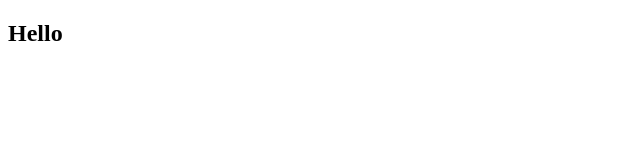
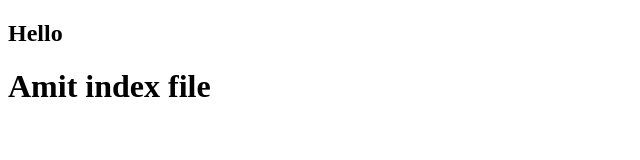
Before and after one commit to amitvariya/TestRepo, a plain HTML site: page index.html in a window 1280 px wide. Shown: the whole page, without its empty margins (0-640 px from the left). Drawn offline with Linux system fonts and the light colour scheme.

Commit message:
New message

```diff
--- a/index.html
+++ b/index.html
@@ -7,5 +7,6 @@
 </head>
 <body>
     <h2>Hello</h2>
+    <h1>Amit index file</h1>
 </body>
 </html>
```
